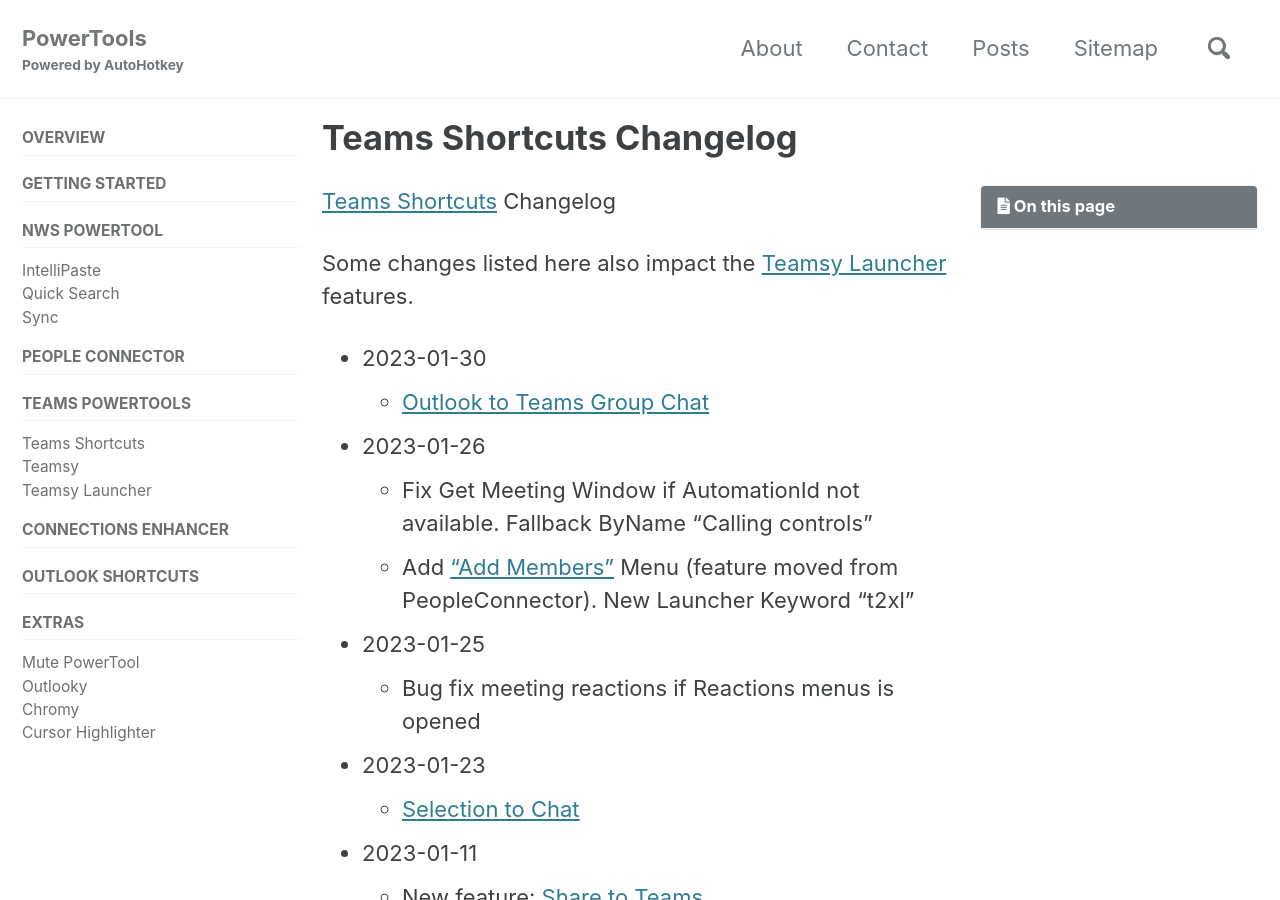
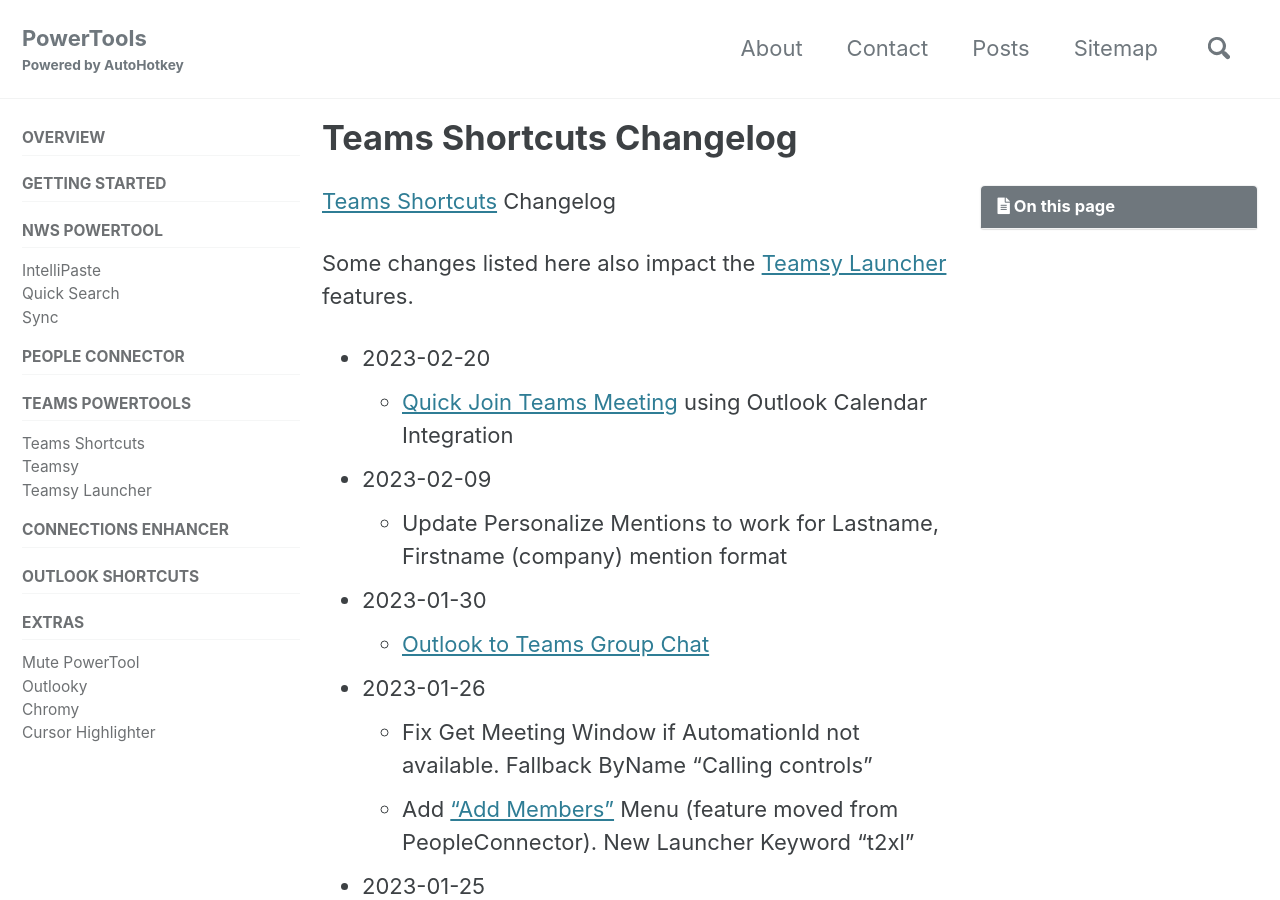
Before and after one commit to tdalon/ahk, a Jekyll site: the page built from docs/_pages/Teams-Shortcuts-Changelog.md, in a window 1280 px wide and 900 px high. Built offline with Jekyll 4.4.1, drawn with Linux system fonts in a browser that asks for light colours; cached includes are drawn as plain includes; comment, search, counter and statistics services are not loaded.

Commit message:
teams quick join

```diff
--- a/docs/_pages/Teams-Shortcuts-Changelog.md
+++ b/docs/_pages/Teams-Shortcuts-Changelog.md
@@ -8,6 +8,10 @@ excerpt: "Release notes for Teams Shortcuts PowerTool."
 
 Some changes listed here also impact the [Teamsy Launcher](Teamsy-Launcher) features.
 
+* 2023-02-20
+  * [Quick Join Teams Meeting](https://tdalon.blogspot.com/2023/02/teams-quick-join-meeting.html) using Outlook Calendar Integration
+* 2023-02-09
+  * Update Personalize Mentions to work for Lastname, Firstname (company) mention format
 * 2023-01-30
   - [Outlook to Teams Group Chat](https://tdalon.blogspot.com/2023/01/outlook-to-teams-group-chat.html)
 * 2023-01-26
```
Also changed, not shown: docs/_pages/Teamsy-Changelog.md (+2 -0 lines), 6 other files.
